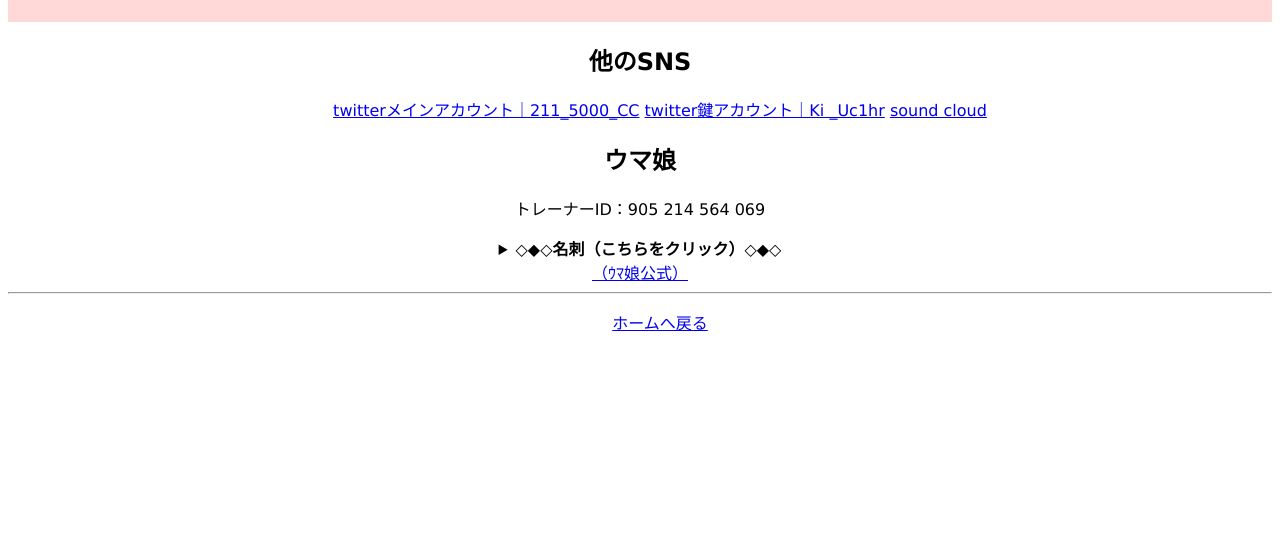
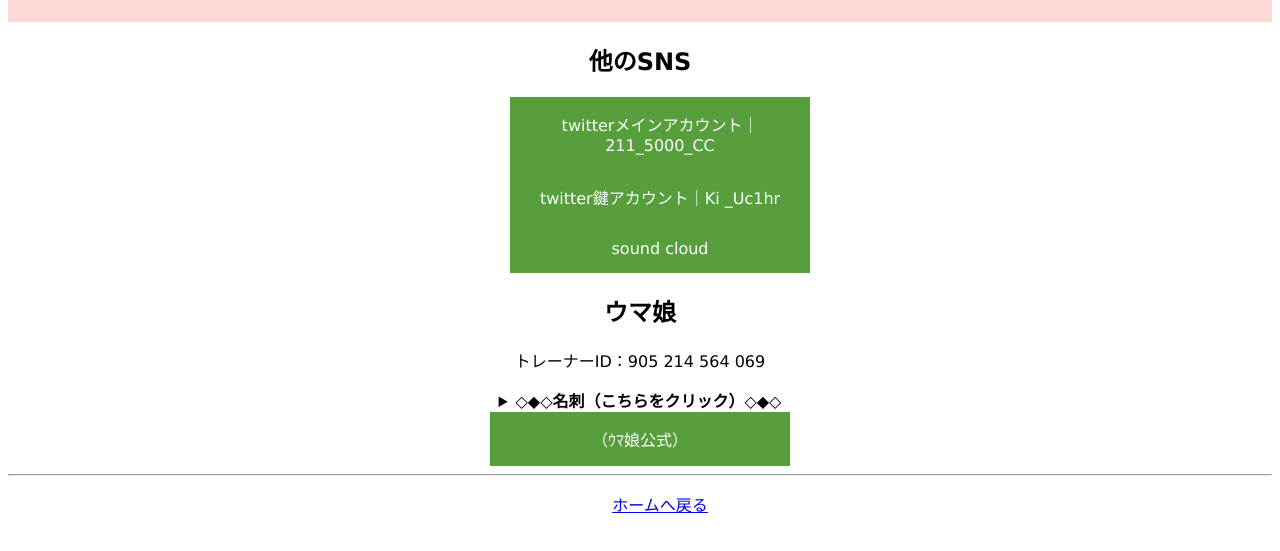
Before and after one commit to V-piece/Toybox, a plain HTML site: page another.html in a window 1280 px wide. Shown: the part 71-622 px from the top of the page. Drawn offline with Linux system fonts and the light colour scheme.

Commit message:
Update another.html

```diff
--- a/another.html
+++ b/another.html
@@ -29,7 +29,19 @@ line-height: 1;
     display: block;
     margin-left: auto;
     margin-right: auto }
-
+.example{
+    display: block;
+    width: 300px;
+    padding: 15px 0;
+    margin: auto;
+    background: #569f3c;
+    color: #FFF;
+    text-decoration: none;
+    text-align: center;
+}
+.example:hover{
+    background: #225f0d;
+}
         </style>
   </head>
 
@@ -40,9 +52,9 @@ line-height: 1;
   <h2>他のSNS</h2>
    <nav>
         <ul>
-       <a href='https://twitter.com/211_5000_CC'" target="_blank">twitterメインアカウント｜211_5000_CC</a>
-       <a href='https://twitter.com/Ki_Uc1hr'" target="_blank">twitter鍵アカウント｜Ki _Uc1hr</a>
-       <a href='https://soundcloud.com/dkkncddnpbqe?utm_source=clipboard&utm_medium=text&utm_campaign=social_sharing'" target="_blank">sound cloud</a>
+       <a href='https://twitter.com/211_5000_CC'" target="_blank" class="example">twitterメインアカウント｜211_5000_CC</a>
+       <a href='https://twitter.com/Ki_Uc1hr'" target="_blank"  class="example">twitter鍵アカウント｜Ki _Uc1hr</a>
+       <a href='https://soundcloud.com/dkkncddnpbqe?utm_source=clipboard&utm_medium=text&utm_campaign=social_sharing'" target="_blank" class="example">sound cloud</a>
                   </ul>
     </nav>
       <h2>ウマ娘</h2>
@@ -51,7 +63,7 @@ line-height: 1;
   <img src="https://raw.githubusercontent.com/V-piece/Toybox/V-piece-patch-1/トレーナー名刺.PNG" width=390 height=215 alt="×只今表示不可×">
   <p>追加はご自由にどうぞ</p>
       </details>
-        <a href="https://umamusume.jp/" target="_blank">（ｳﾏ娘公式）</a>
+        <a href="https://umamusume.jp/" target="_blank" class="example">（ｳﾏ娘公式）</a>
       <hr>
       <nav>
         <ul>
```
